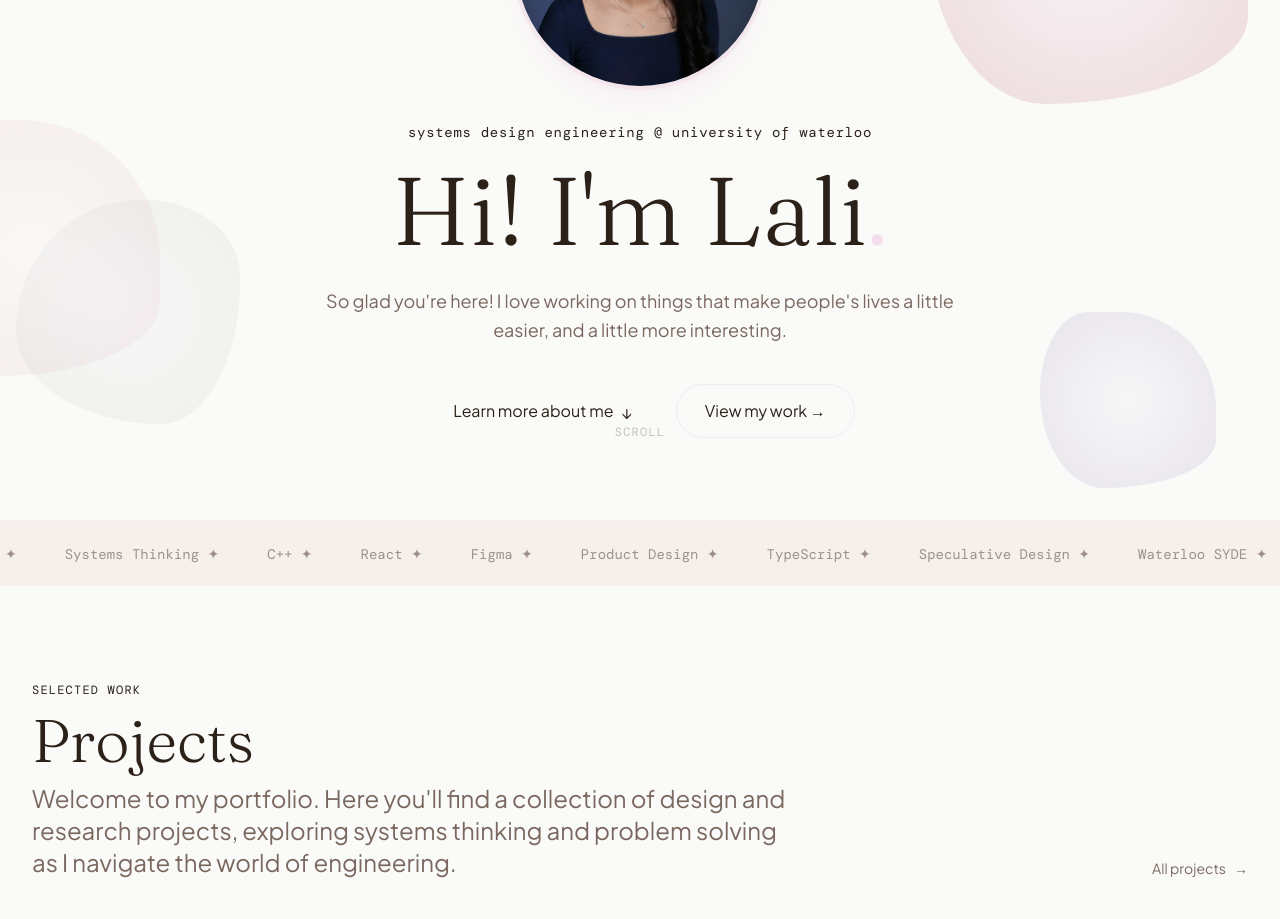
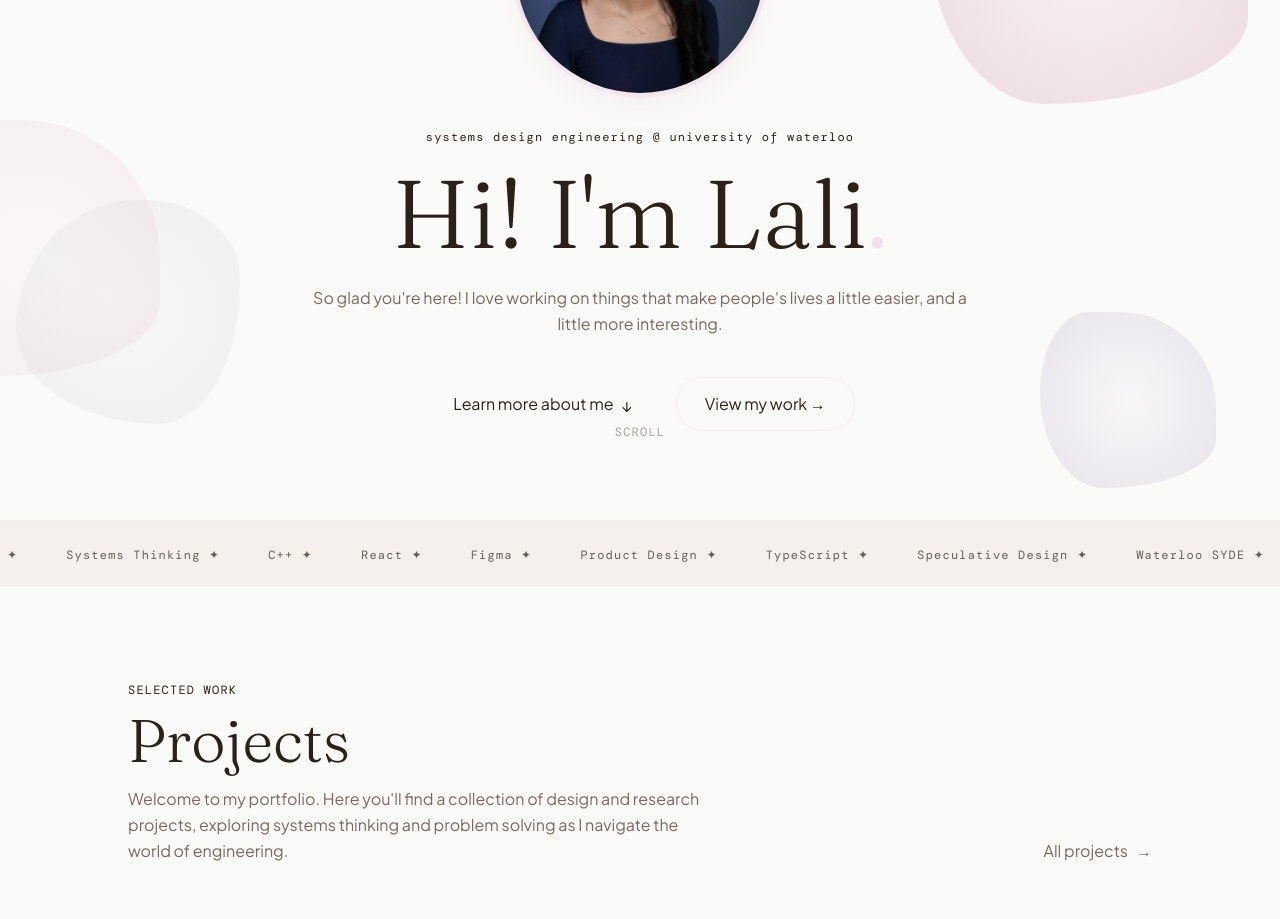
Before and after one commit to lalithyaraavi/lalithya-website, a Next.js app: page / in a window 1280 px wide. Shown: the part 280-1199 px from the top of the page. Built offline with nearby package versions, Linux system fonts and the light colour scheme; a web font is replaced by a local one.

Commit message:
unify typography, spacing and layout across homepage

```diff
--- a/src/app/page.tsx
+++ b/src/app/page.tsx
@@ -9,17 +9,23 @@ import PhotoCarousel from "@/components/PhotoCarousel";
 const ticker = ["UX Design ✦", "Systems Thinking ✦", "C++ ✦", "React ✦", "Figma ✦", "Product Design ✦", "TypeScript ✦", "Speculative Design ✦", "Waterloo SYDE ✦", "Frontend Dev ✦"];
 
 const experience = [
-  { role: "Operations Analyst", company: "Suncor Energy", period: "Jan 2026 – Apr 2026", type: "Work" },
-  { role: "Member Engagement Intern", company: "Fort McMurray Chamber of Commerce", period: "Jun 2025 – Aug 2025", type: "Work" },
+  { role: "Operations Analyst", company: "Suncor Energy", period: "Jan 2026 – Apr 2026" },
+  { role: "Member Engagement Intern", company: "Fort McMurray Chamber of Commerce", period: "Jun 2025 – Aug 2025" },
 ];
+
+// Shared layout constants
+const SECTION_PAD = "px-8 md:px-16";
+const CONTAINER   = "max-w-5xl mx-auto";
+const LABEL       = "font-mono text-xs text-rose-DEFAULT tracking-widest";
+const HEADING     = "font-display text-5xl md:text-6xl font-light text-ink-DEFAULT leading-tight";
+const BODY        = "font-body text-base text-ink-muted leading-relaxed";
 
 export default function Home() {
   return (
     <div className="min-h-screen">
 
       {/* ── 1. HERO ─────────────────────────────────────────── */}
-      <section className="relative min-h-screen flex flex-col justify-center px-8 md:px-20 pt-28 pb-20 overflow-hidden">
-        {/* Blobs */}
+      <section className={`relative min-h-screen flex flex-col justify-center ${SECTION_PAD} pt-28 pb-20 overflow-hidden`}>
         <div className="absolute top-16 right-8 w-80 h-80 rounded-full blob opacity-25" style={{ background: "radial-gradient(circle, #F2DEED 0%, #C4788A 100%)" }} />
         <div className="absolute bottom-24 left-4 w-56 h-56 rounded-full blob blob-delay opacity-15" style={{ background: "radial-gradient(circle, #E8E2F5 0%, #ADBCA5 100%)" }} />
         <div className="absolute top-1/2 left-[-6rem] w-64 h-64 rounded-full blob opacity-10" style={{ background: "radial-gradient(circle, #F9E4EC 0%, #C4788A 100%)", animationDelay: "1.2s" }} />
@@ -27,7 +33,6 @@ export default function Home() {
         <div className="absolute top-32 left-1/3 w-32 h-32 rounded-full blob opacity-10" style={{ background: "radial-gradient(circle, #FDEEF4 0%, #E8A0B0 100%)", animationDelay: "2s" }} />
 
         <div className="relative w-full flex flex-col items-center text-center gap-8">
-          {/* Photo */}
           <motion.div
             initial={{ opacity: 0, y: -20 }}
             animate={{ opacity: 1, y: 0 }}
@@ -35,81 +40,46 @@ export default function Home() {
             className="w-52 md:w-64 shrink-0"
           >
             <div className="relative aspect-square rounded-full overflow-hidden border-4 border-rose-light/50 shadow-xl shadow-rose-light/20 bg-cream-warm">
-              <img
-                src="/photos/me.jpg"
-                alt="Lali"
-                className="absolute inset-0 w-full h-full object-cover object-top"
-              />
+              <img src="/photos/me.jpg" alt="Lali" className="absolute inset-0 w-full h-full object-cover object-top" />
             </div>
           </motion.div>
 
-          {/* Text */}
           <div className="max-w-2xl">
-            <motion.p
-              initial={{ opacity: 0, y: 16 }}
-              animate={{ opacity: 1, y: 0 }}
-              transition={{ duration: 0.6, delay: 0.3 }}
-              className="font-mono text-sm text-rose-DEFAULT mb-5 tracking-wider"
-            >
+            <motion.p initial={{ opacity: 0, y: 16 }} animate={{ opacity: 1, y: 0 }} transition={{ duration: 0.6, delay: 0.3 }}
+              className={`${LABEL} mb-5`}>
               systems design engineering @ university of waterloo
             </motion.p>
 
-            <motion.h1
-              initial={{ opacity: 0, y: 32 }}
-              animate={{ opacity: 1, y: 0 }}
-              transition={{ duration: 0.75, delay: 0.4, ease: [0.22, 1, 0.36, 1] }}
-              className="font-display text-6xl md:text-8xl font-light leading-[1.05] text-ink-DEFAULT mb-7"
-            >
+            <motion.h1 initial={{ opacity: 0, y: 32 }} animate={{ opacity: 1, y: 0 }} transition={{ duration: 0.75, delay: 0.4, ease: [0.22, 1, 0.36, 1] }}
+              className="font-display text-6xl md:text-8xl font-light leading-[1.05] text-ink-DEFAULT mb-6">
               Hi! I&apos;m{" "}
               <em className="not-italic text-rose-DEFAULT">Lali</em>
               <span className="text-rose-light">.</span>
             </motion.h1>
 
-            <motion.p
-              initial={{ opacity: 0, y: 24 }}
-              animate={{ opacity: 1, y: 0 }}
-              transition={{ duration: 0.7, delay: 0.55 }}
-              className="font-body text-lg text-ink-muted leading-relaxed mb-10"
-            >
+            <motion.p initial={{ opacity: 0, y: 24 }} animate={{ opacity: 1, y: 0 }} transition={{ duration: 0.7, delay: 0.55 }}
+              className={`${BODY} text-base mb-10`}>
               So glad you&apos;re here! I love working on things that make people&apos;s lives a little easier, and a little more interesting.
             </motion.p>
 
-            <motion.div
-              initial={{ opacity: 0, y: 20 }}
-              animate={{ opacity: 1, y: 0 }}
-              transition={{ duration: 0.6, delay: 0.68 }}
-              className="flex flex-wrap justify-center gap-4"
-            >
-              <a
-                href="#about"
-                className="inline-flex items-center gap-2 px-7 py-3.5 rounded-full bg-rose-DEFAULT text-cream-DEFAULT font-body hover:bg-rose-dark transition-all group"
-              >
+            <motion.div initial={{ opacity: 0, y: 20 }} animate={{ opacity: 1, y: 0 }} transition={{ duration: 0.6, delay: 0.68 }}
+              className="flex flex-wrap justify-center gap-4">
+              <a href="#about" className="inline-flex items-center gap-2 px-7 py-3.5 rounded-full bg-rose-DEFAULT text-cream-DEFAULT font-body text-base hover:bg-rose-dark transition-all group">
                 Learn more about me
                 <motion.span animate={{ y: [0, 3, 0] }} transition={{ duration: 1.5, repeat: Infinity }}>↓</motion.span>
               </a>
-              <Link
-                href="/projects"
-                className="inline-flex items-center gap-2 px-7 py-3.5 rounded-full border border-rose-light/60 text-ink-DEFAULT font-body hover:border-rose-DEFAULT hover:bg-rose-light/20 transition-all"
-              >
+              <Link href="/projects" className="inline-flex items-center gap-2 px-7 py-3.5 rounded-full border border-rose-light/60 text-ink-DEFAULT font-body text-base hover:border-rose-DEFAULT hover:bg-rose-light/20 transition-all">
                 View my work →
               </Link>
             </motion.div>
           </div>
         </div>
 
-        {/* Scroll hint */}
-        <motion.div
-          initial={{ opacity: 0 }}
-          animate={{ opacity: 1 }}
-          transition={{ delay: 1.2 }}
-          className="absolute bottom-10 left-1/2 -translate-x-1/2 flex flex-col items-center gap-2"
-        >
-          <span className="font-mono text-xs text-ink-muted/40 tracking-widest">SCROLL</span>
-          <motion.div
-            animate={{ y: [0, 8, 0] }}
-            transition={{ duration: 1.5, repeat: Infinity }}
-            className="w-px h-8 bg-gradient-to-b from-rose-DEFAULT/50 to-transparent"
-          />
+        <motion.div initial={{ opacity: 0 }} animate={{ opacity: 1 }} transition={{ delay: 1.2 }}
+          className="absolute bottom-10 left-1/2 -translate-x-1/2 flex flex-col items-center gap-2">
+          <span className={`${LABEL} opacity-40`}>SCROLL</span>
+          <motion.div animate={{ y: [0, 8, 0] }} transition={{ duration: 1.5, repeat: Infinity }}
+            className="w-px h-8 bg-gradient-to-b from-rose-DEFAULT/50 to-transparent" />
         </motion.div>
       </section>
 
@@ -117,29 +87,29 @@ export default function Home() {
       <div className="py-5 bg-cream-warm border-y border-rose-light/30 overflow-hidden">
         <div className="animate-scroll-left whitespace-nowrap">
           {[...ticker, ...ticker].map((item, i) => (
-            <span key={i} className="inline-block mx-6 font-mono text-sm text-ink-muted/70">{item}</span>
+            <span key={i} className={`inline-block mx-6 ${LABEL} opacity-70`}>{item}</span>
           ))}
         </div>
       </div>
 
       {/* ── 2. PROJECTS ───────────────────────────────────── */}
-      <section id="projects" className="px-4 md:px-8 py-24">
+      <section id="projects" className={`${SECTION_PAD} py-24`}>
         <FadeIn>
-          <div className="flex flex-col md:flex-row md:items-end justify-between gap-6 mb-14">
+          <div className={`${CONTAINER} flex flex-col md:flex-row md:items-end justify-between gap-4 mb-14`}>
             <div>
-              <p className="font-mono text-xs text-rose-DEFAULT tracking-widest mb-3">SELECTED WORK</p>
-              <h2 className="font-display text-5xl md:text-6xl font-light text-ink-DEFAULT mb-3">Projects</h2>
-              <p className="font-body text-ink-muted text-xl md:text-2xl leading-relaxed max-w-3xl">
+              <p className={`${LABEL} mb-3`}>SELECTED WORK</p>
+              <h2 className={`${HEADING} mb-4`}>Projects</h2>
+              <p className={`${BODY} max-w-xl`}>
                 Welcome to my portfolio. Here you&apos;ll find a collection of design and research projects, exploring systems thinking and problem solving as I navigate the world of engineering.
               </p>
             </div>
-            <Link href="/projects" className="hidden md:flex items-center gap-2 text-sm font-body text-ink-muted hover:text-rose-DEFAULT transition-colors group shrink-0">
+            <Link href="/projects" className={`hidden md:flex items-center gap-2 ${BODY} hover:text-rose-DEFAULT transition-colors shrink-0`}>
               All projects <span className="group-hover:translate-x-1 transition-transform">→</span>
             </Link>
           </div>
         </FadeIn>
 
-        <div className="columns-2 md:columns-3 gap-4">
+        <div className={`${CONTAINER} columns-2 md:columns-3 gap-4`}>
           {projects.slice(0, 6).map((p, i) => (
             <div key={p.slug} className="break-inside-avoid mb-4">
               <ProjectCard project={p} index={i} />
@@ -148,17 +118,17 @@ export default function Home() {
         </div>
 
         <div className="mt-10 md:hidden text-center">
-          <Link href="/projects" className="text-sm font-body text-rose-DEFAULT underline underline-offset-4">
+          <Link href="/projects" className={`${BODY} text-rose-DEFAULT underline underline-offset-4`}>
             See all projects →
           </Link>
         </div>
       </section>
 
       {/* ── 3. ABOUT + EXPERIENCE ─────────────────────────── */}
-      <section id="about" className="px-8 md:px-16 py-24 bg-cream-warm border-y border-rose-light/30">
-        <div className="max-w-6xl mx-auto">
+      <section id="about" className={`${SECTION_PAD} py-24 bg-cream-warm border-y border-rose-light/30`}>
+        <div className={CONTAINER}>
           <FadeIn>
-            <h2 className="font-display text-5xl md:text-6xl font-light text-ink-DEFAULT mb-6 leading-tight">
+            <h2 className={`${HEADING} mb-8`}>
               A little about <em className="text-rose-DEFAULT">me</em>
             </h2>
           </FadeIn>
@@ -166,9 +136,9 @@ export default function Home() {
           {/* Bio + photo carousel */}
           <div className="grid md:grid-cols-[1fr_1.2fr] gap-16 items-stretch mb-20">
             <FadeIn delay={0.1}>
-              <div className="flex flex-col justify-center h-full space-y-5 font-body text-ink-DEFAULT text-lg leading-relaxed">
+              <div className={`flex flex-col justify-center h-full space-y-4 ${BODY}`}>
                 <p>
-                  I&apos;m a <span className="font-semibold">Systems Design Engineering</span> student at the University of Waterloo.
+                  I&apos;m a <span className="text-ink-DEFAULT font-medium">Systems Design Engineering</span> student at the University of Waterloo.
                 </p>
                 <p>
                   I care about designing things that are actually useful — products, tools, and experiences that sit at the intersection of people and technology.
@@ -188,10 +158,9 @@ export default function Home() {
 
           {/* Experience — vertical timeline */}
           <FadeIn delay={0.2}>
-            <p className="font-mono text-xs text-rose-DEFAULT tracking-widest mb-10">EXPERIENCE</p>
+            <p className={`${LABEL} mb-10`}>EXPERIENCE</p>
           </FadeIn>
           <div className="relative pl-6">
-            {/* Vertical line */}
             <div className="absolute left-0 top-0 bottom-0 w-px bg-rose-light/60" />
             <div className="space-y-10">
               {experience.map((exp, i) => (
@@ -203,11 +172,10 @@ export default function Home() {
                   transition={{ duration: 0.5, delay: i * 0.1, ease: [0.22, 1, 0.36, 1] }}
                   className="relative"
                 >
-                  {/* Dot on line */}
                   <div className="absolute -left-[1.375rem] top-1.5 w-3 h-3 rounded-full bg-rose-DEFAULT border-2 border-cream-warm" />
-                  <p className="font-mono text-xs text-rose-DEFAULT tracking-widest mb-1">{exp.period}</p>
-                  <p className="font-body font-semibold text-ink-DEFAULT text-lg leading-snug">{exp.role}</p>
-                  <p className="font-body text-ink-muted">{exp.company}</p>
+                  <p className={`${LABEL} mb-1`}>{exp.period}</p>
+                  <p className="font-body text-base font-medium text-ink-DEFAULT leading-snug">{exp.role}</p>
+                  <p className={BODY}>{exp.company}</p>
                 </motion.div>
               ))}
             </div>
@@ -215,46 +183,38 @@ export default function Home() {
         </div>
       </section>
 
-
-
-      {/* ── 5. CONTACT ────────────────────────────────────── */}
-      <section id="contact" className="px-8 md:px-20 py-24">
-        <div className="max-w-4xl mx-auto">
+      {/* ── 4. CONTACT ────────────────────────────────────── */}
+      <section id="contact" className={`${SECTION_PAD} py-24`}>
+        <div className={CONTAINER}>
           <FadeIn>
-            <p className="font-mono text-xs text-rose-DEFAULT tracking-widest mb-3">GET IN TOUCH</p>
-            <h2 className="font-display text-5xl md:text-6xl font-light text-ink-DEFAULT mb-4">
+            <p className={`${LABEL} mb-3`}>GET IN TOUCH</p>
+            <h2 className={`${HEADING} mb-4`}>
               Say <em className="text-rose-DEFAULT">hello</em> ✦
             </h2>
-            <p className="font-body text-ink-muted text-lg mb-12 max-w-md">
-              Whether it&apos;s a collab, a co-op, or just a chat - I&apos;m always happy to connect.
+            <p className={`${BODY} mb-12 max-w-md`}>
+              Whether it&apos;s a collab, a co-op, or just a chat — I&apos;m always happy to connect.
             </p>
           </FadeIn>
 
-          <div className="grid sm:grid-cols-3 gap-5">
+          <div className="grid sm:grid-cols-2 gap-5 max-w-lg">
             <FadeIn delay={0.08}>
-              <a
-                href="mailto:lraavi@uwaterloo.ca"
-                className="group flex flex-col gap-3 p-6 rounded-4xl border border-rose-light/40 bg-cream-DEFAULT hover:border-rose-DEFAULT/50 hover:bg-rose-light/10 transition-all hover:shadow-lg hover:shadow-rose-light/20"
-              >
-                <span className="text-3xl">✉️</span>
+              <a href="mailto:lraavi@uwaterloo.ca"
+                className="group flex flex-col gap-3 p-6 rounded-4xl border border-rose-light/40 bg-cream-DEFAULT hover:border-rose-DEFAULT/50 hover:bg-rose-light/10 transition-all hover:shadow-lg hover:shadow-rose-light/20">
+                <span className="text-2xl">✉️</span>
                 <div>
-                  <p className="font-mono text-xs text-rose-DEFAULT tracking-widest mb-1">EMAIL</p>
-                  <p className="font-body text-sm text-ink-DEFAULT group-hover:text-rose-DEFAULT transition-colors break-all">lraavi@uwaterloo.ca</p>
+                  <p className={`${LABEL} mb-1`}>EMAIL</p>
+                  <p className={`${BODY} group-hover:text-rose-DEFAULT transition-colors break-all`}>lraavi@uwaterloo.ca</p>
                 </div>
               </a>
             </FadeIn>
 
             <FadeIn delay={0.14}>
-              <a
-                href="https://linkedin.com/in/lalithya-raavi"
-                target="_blank"
-                rel="noopener noreferrer"
-                className="group flex flex-col gap-3 p-6 rounded-4xl border border-rose-light/40 bg-cream-DEFAULT hover:border-rose-DEFAULT/50 hover:bg-rose-light/10 transition-all hover:shadow-lg hover:shadow-rose-light/20"
-              >
-                <span className="text-3xl">💼</span>
+              <a href="https://linkedin.com/in/lalithya-raavi" target="_blank" rel="noopener noreferrer"
+                className="group flex flex-col gap-3 p-6 rounded-4xl border border-rose-light/40 bg-cream-DEFAULT hover:border-rose-DEFAULT/50 hover:bg-rose-light/10 transition-all hover:shadow-lg hover:shadow-rose-light/20">
+                <span className="text-2xl">💼</span>
                 <div>
-                  <p className="font-mono text-xs text-rose-DEFAULT tracking-widest mb-1">LINKEDIN</p>
-                  <p className="font-body text-sm text-ink-DEFAULT group-hover:text-rose-DEFAULT transition-colors">lalithya-raavi</p>
+                  <p className={`${LABEL} mb-1`}>LINKEDIN</p>
+                  <p className={`${BODY} group-hover:text-rose-DEFAULT transition-colors`}>lalithya-raavi</p>
                 </div>
               </a>
             </FadeIn>
```
